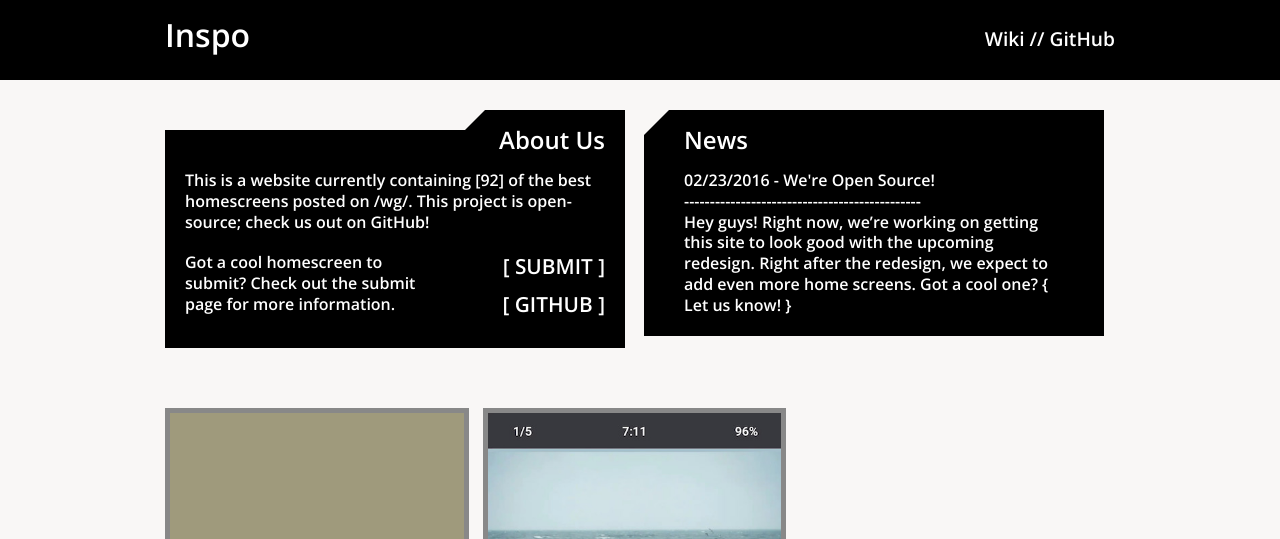
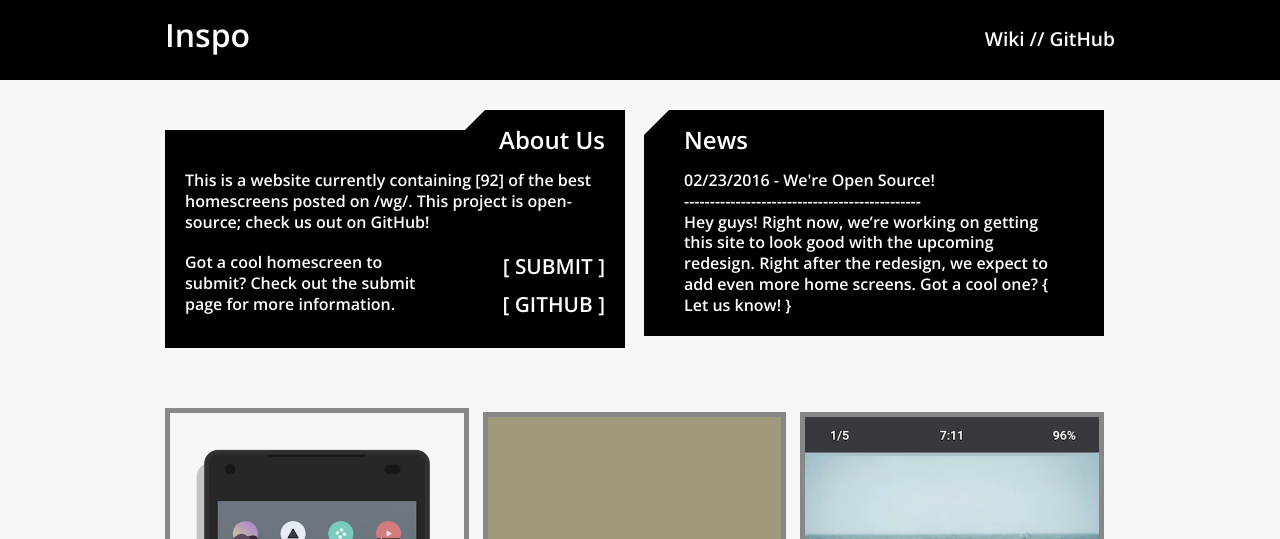
Before and after one commit to homescreens/homescreens, a Jekyll site: the page built from index.html, in a window 1280 px wide. Shown: the top 539 px of the page. Built offline with Jekyll 4.4.1, drawn with Linux system fonts in a browser that asks for light colours; grey boxes are pictures that could not be loaded.

Commit message:
New homescreen

```diff
--- a/_data/homescreens.yml
+++ b/_data/homescreens.yml
@@ -1,3 +1,8 @@
+- image_url: /assets/images/thumbs/0113.png
+  full_path: /assets/images/full/0113.png
+  col-size: col-1
+  type: image
+
 - image_url: /assets/images/thumbs/0112.jpeg
   full_path: /assets/images/webm/0112.webm
   col-size: col-1
```
Also changed, not shown: assets/images/full/0113.png (added), assets/images/thumbs/0113.png (added).
